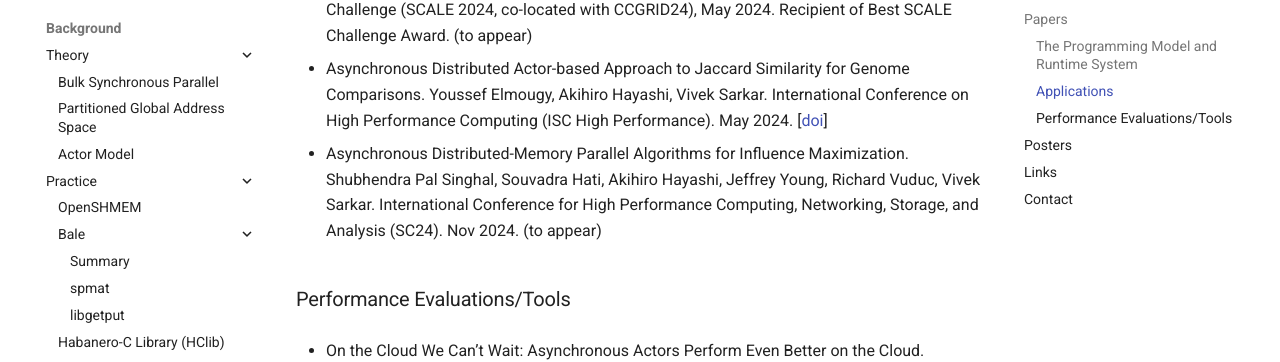
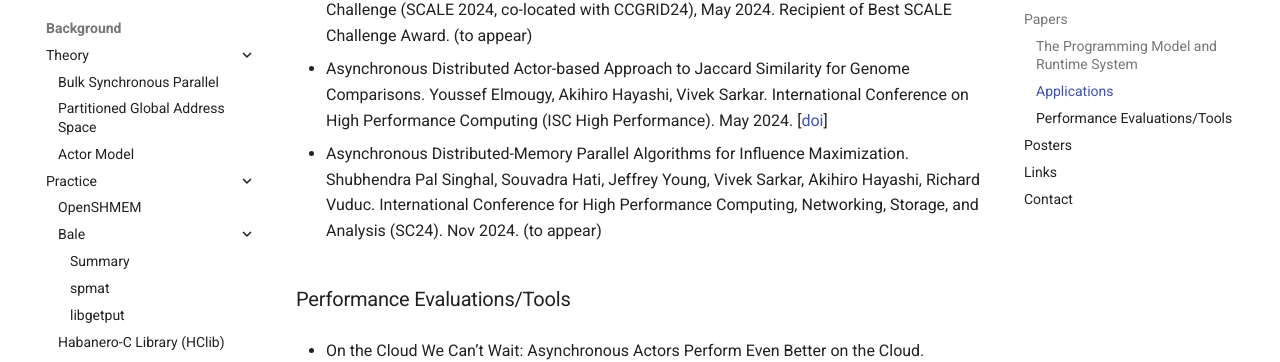
Before and after one commit to ahayashi/hclib-actor, an MkDocs documentation site: the page built from doc/markdowns/index.md, in a window 1280 px wide and 900 px high, scrolled down 977 px. Shown: the part 116-478 px from the top of the window. Built offline with MkDocs 1.6.1 and Material for MkDocs 9.7.7, drawn with Linux system fonts in a browser that asks for light colours; comment, search, counter and statistics services are not loaded.

```diff
--- a/doc/markdowns/index.md
+++ b/doc/markdowns/index.md
@@ -20,7 +20,7 @@ This document describes an actor/selector-based C/C++ programming systems for di
 
 * Asynchronous Distributed Actor-based Approach to Jaccard Similarity for Genome Comparisons. Youssef Elmougy, Akihiro Hayashi, Vivek Sarkar. International Conference on High Performance Computing (ISC High Performance). May 2024. [[doi](https://doi.org/10.23919/ISC.2024.10528922)]
 
-* Asynchronous Distributed-Memory Parallel Algorithms for Influence Maximization. Shubhendra Pal Singhal, Souvadra Hati, Akihiro Hayashi, Jeffrey Young, Richard Vuduc, Vivek Sarkar. International Conference for High Performance Computing, Networking, Storage, and Analysis (SC24). Nov 2024. (to appear)
+* Asynchronous Distributed-Memory Parallel Algorithms for Influence Maximization. Shubhendra Pal Singhal, Souvadra Hati, Jeffrey Young, Vivek Sarkar, Akihiro Hayashi, Richard Vuduc. International Conference for High Performance Computing, Networking, Storage, and Analysis (SC24). Nov 2024. (to appear)
 
 ### Performance Evaluations/Tools
 
```
